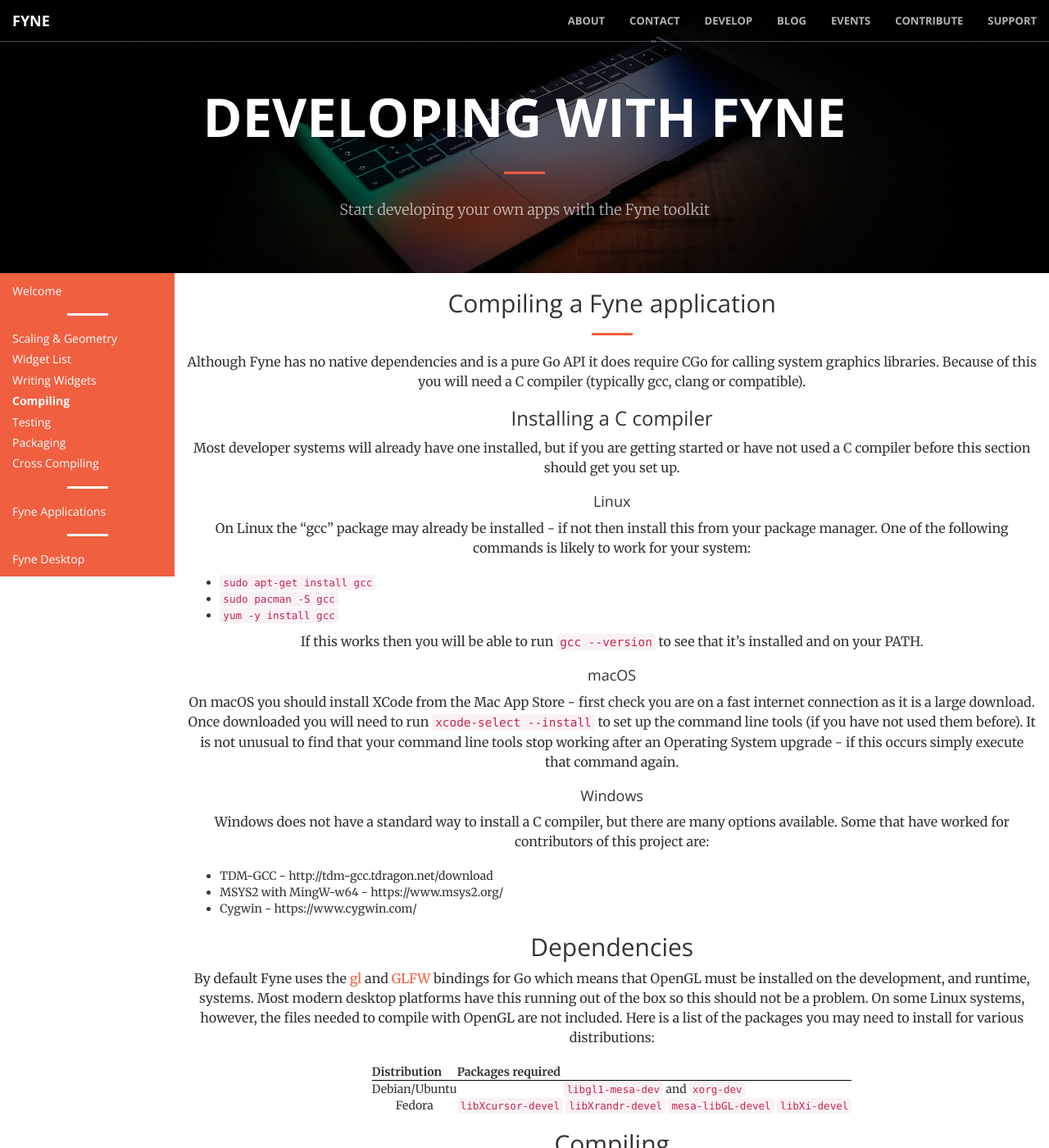
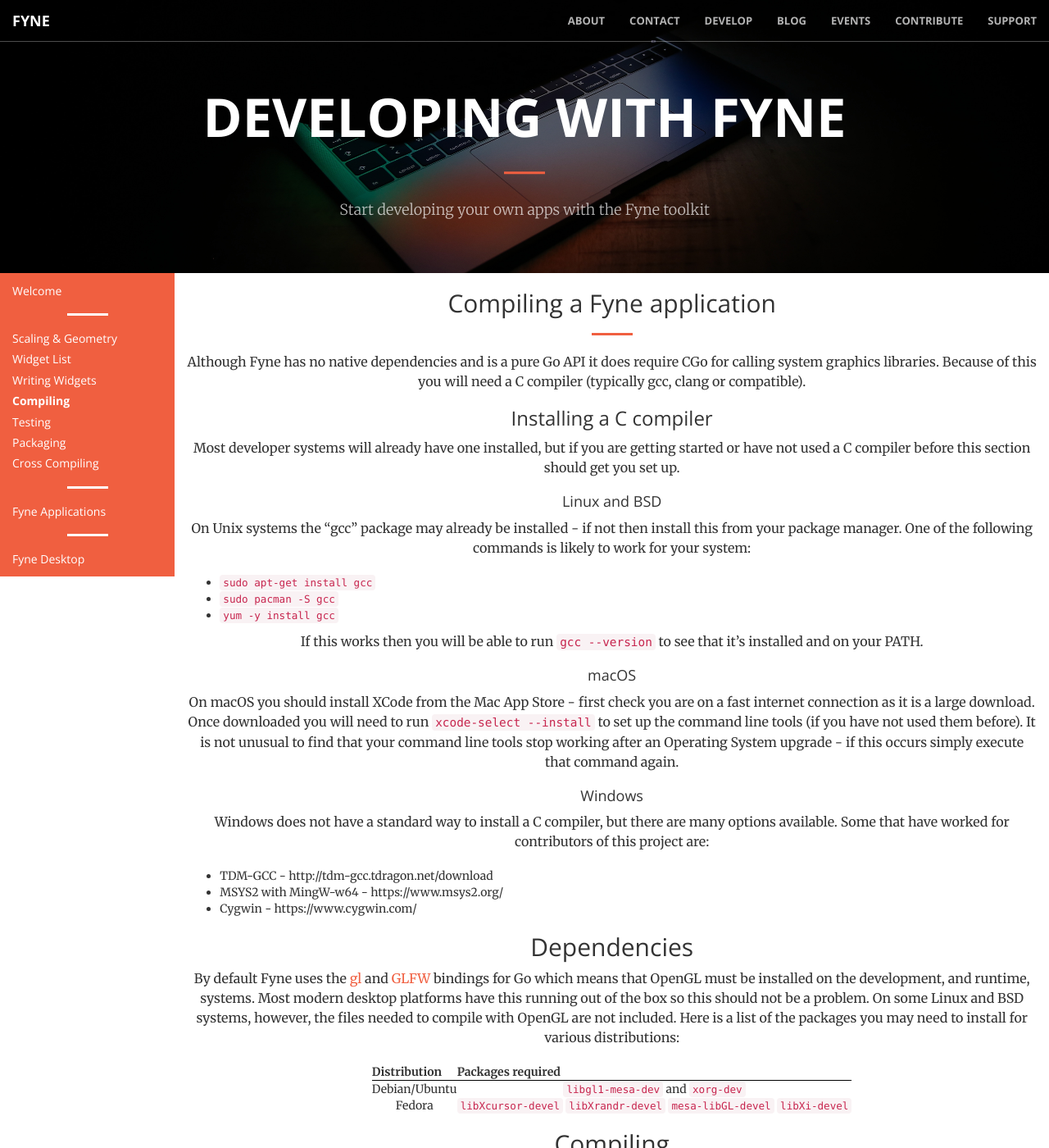
Before and after one commit to fyne-io/fyne-io.github.io, a Jekyll site: the page built from _develop/compiling.md, in a window 1280 px wide and 1400 px high. Shown: the whole window at 82% size. Built offline with Jekyll 4.4.1, drawn with Linux system fonts in a browser that asks for light colours.

Commit message:
Update to include BSD as supported

```diff
--- a/_develop/compiling.md
+++ b/_develop/compiling.md
@@ -17,9 +17,9 @@
 
 Most developer systems will already have one installed, but if you are getting started or have not used a C compiler before this section should get you set up.
 
-#### Linux
+#### Linux and BSD
 
-On Linux the "gcc" package may already be installed - if not then install this from your package manager.
+On Unix systems the "gcc" package may already be installed - if not then install this from your package manager.
 One of the following commands is likely to work for your system:
 
 * `sudo apt-get install gcc`
@@ -42,7 +42,7 @@
 
 ## Dependencies
 
-By default Fyne uses the [gl](https://github.com/go-gl/gl) and [GLFW](https://github.com/go-gl/glfw) bindings for Go which means that OpenGL must be installed on the development, and runtime, systems. Most modern desktop platforms have this running out of the box so this should not be a problem. On some Linux systems, however, the files needed to compile with OpenGL are not included. Here is a list of the packages you may need to install for various distributions:
+By default Fyne uses the [gl](https://github.com/go-gl/gl) and [GLFW](https://github.com/go-gl/glfw) bindings for Go which means that OpenGL must be installed on the development, and runtime, systems. Most modern desktop platforms have this running out of the box so this should not be a problem. On some Linux and BSD systems, however, the files needed to compile with OpenGL are not included. Here is a list of the packages you may need to install for various distributions:
 
 <div class="text-align: center; margin: auto" markdown="1">
 
```
Also changed, not shown: _develop/index.md (+2 -2 lines).
